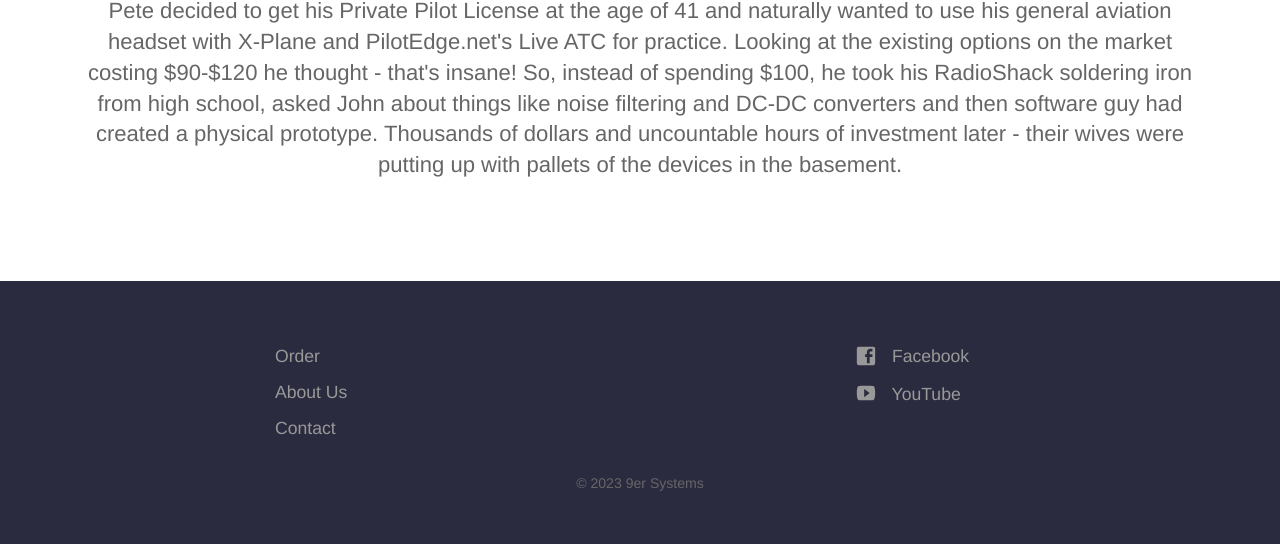
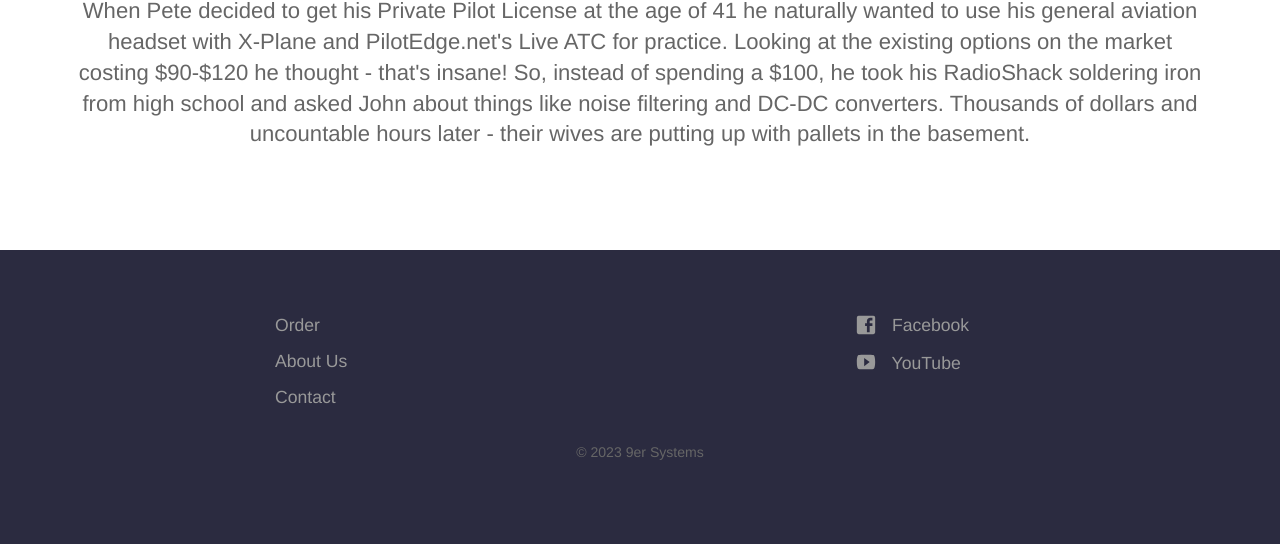
Before and after one commit to Niner-Systems/niner-systems.github.io, a Jekyll site: the page built from about.html, in a window 1280 px wide. Shown: the part 730-1274 px from the top of the page. Built offline with Jekyll 4.4.1, drawn with Linux system fonts in a browser that asks for light colours; after the commit the page ends 1243 px from its top, so only the background shows below that.

Commit message:
update about us

```diff
--- a/about.html
+++ b/about.html
@@ -5,12 +5,11 @@
   while the other took a path as a Software Engineer.
 
 postcontent: >-
-    Pete decided to get his Private Pilot License at the age of 41 and naturally
+    When Pete decided to get his Private Pilot License at the age of 41 he naturally
     wanted to use his general aviation headset with X-Plane and PilotEdge.net's Live ATC for practice. Looking at the
-    existing options on the market costing $90-$120 he thought - that's insane! So, instead of spending $100, he
-    took his RadioShack soldering iron from high school, asked John about things like noise filtering and DC-DC
-    converters and then software guy had created a physical prototype. Thousands of dollars and uncountable hours of
-    investment later - their wives were putting up with pallets of the devices in the basement.
+    existing options on the market costing $90-$120 he thought - that's insane! So, instead of spending a $100, he
+    took his RadioShack soldering iron from high school and asked John about things like noise filtering and DC-DC
+    converters. Thousands of dollars and uncountable hours later - their wives are putting up with pallets in the basement.
 
 ---
 
```
Also changed, not shown: _staff_members/plaurina.md (+1 -1 lines).
